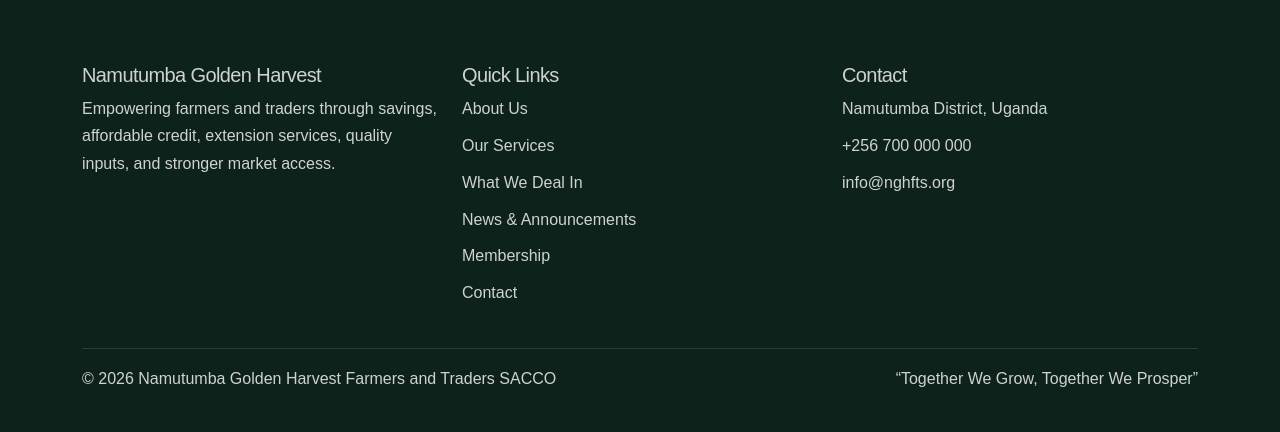
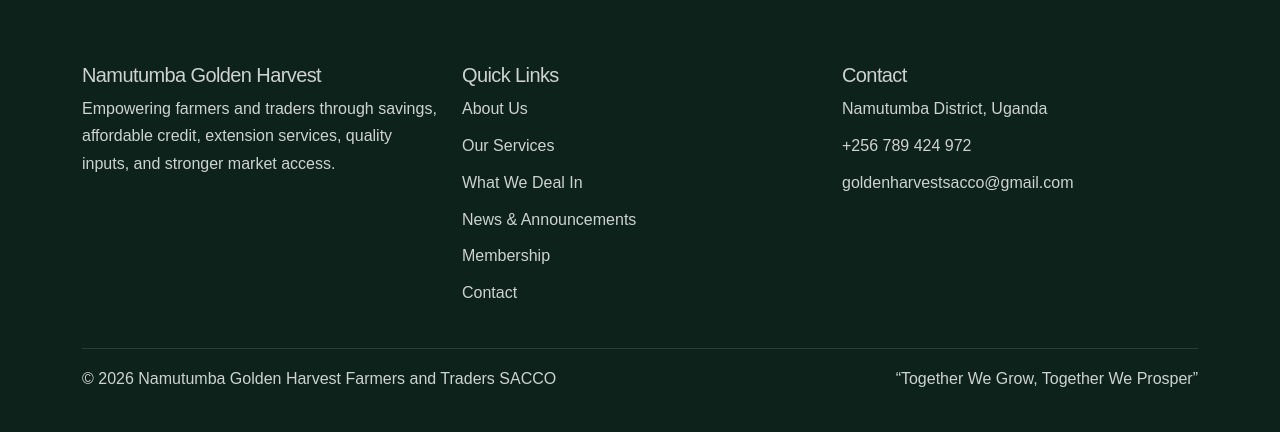
Before and after one commit to Victor-Akamuhayo/namatumbagoldenharvest, a Django app: page /about/ in a window 1280 px wide. Shown: the part 1701-2133 px from the top of the page. Run offline with Django 5.2, Linux system fonts and the light colour scheme.

Commit message:
Update footer content

```diff
--- a/templates/base.html
+++ b/templates/base.html
@@ -78,8 +78,8 @@
                     <h5>Contact</h5>
                     <ul class="footer-links">
                         <li>Namutumba District, Uganda</li>
-                        <li>+256 700 000 000</li>
-                        <li>info@nghfts.org</li>
+                        <li>+256 789 424 972</li>
+                        <li>goldenharvestsacco@gmail.com</li>
                     </ul>
                 </div>
             </div>
```
